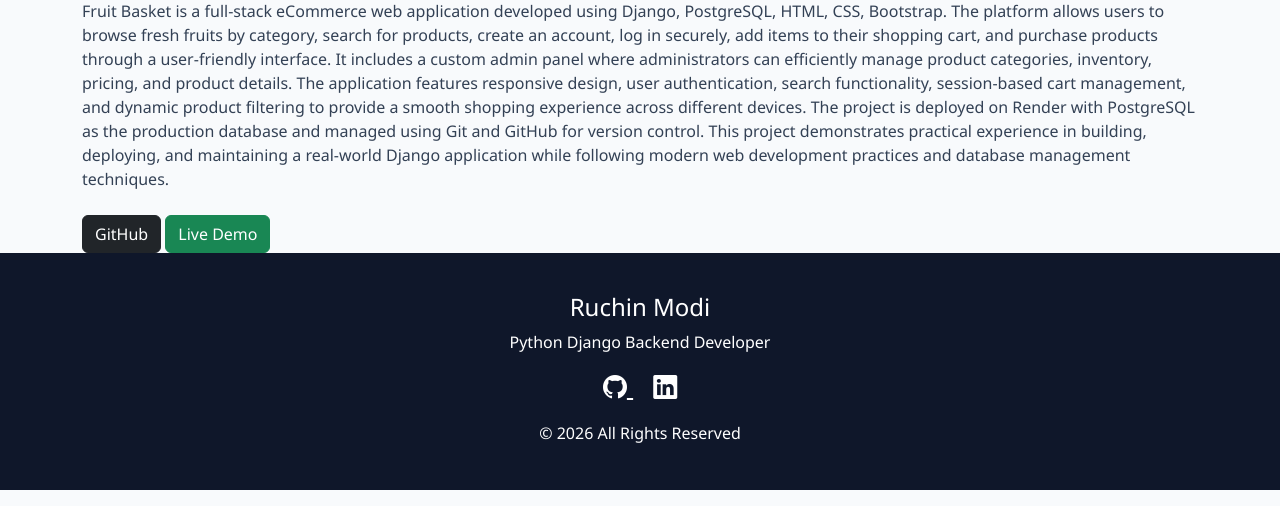
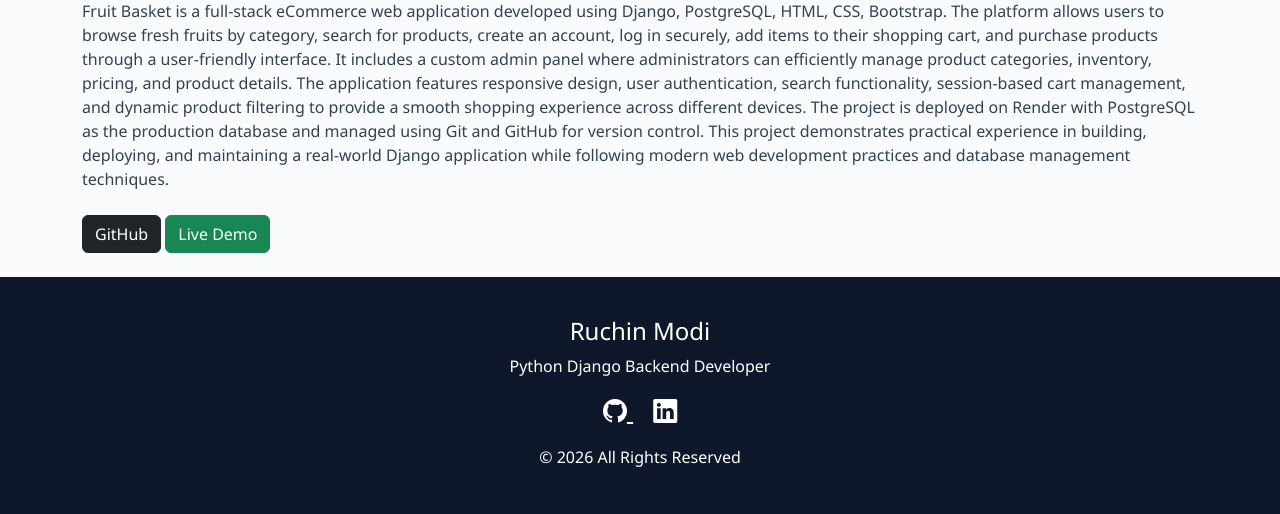
Before and after one commit to modiruchin-a11y/portfolio, a Django app: page /project_d/1/ in a window 1280 px wide. Shown: the part 294-808 px from the top of the page. Before the commit the page ends 784 px from the top, so only its background shows below. Run offline with Django 5.2, Linux system fonts and the light colour scheme; data comes from the database, SQL or seed files in the repository; both versions use the stored data as it was after the commit.

Commit message:
Add project links

```diff
--- a/portfolio/template/project_d.html
+++ b/portfolio/template/project_d.html
@@ -29,7 +29,7 @@
                 {{ project.full_description }}
             </p>
 
-           <div class="mt-4">
+           <div class="mt-4 mb-4">
 
             {% if project.github_link %}
             <a href="{{ project.github_link }}"
```
Also changed, not shown: db.sqlite3.
